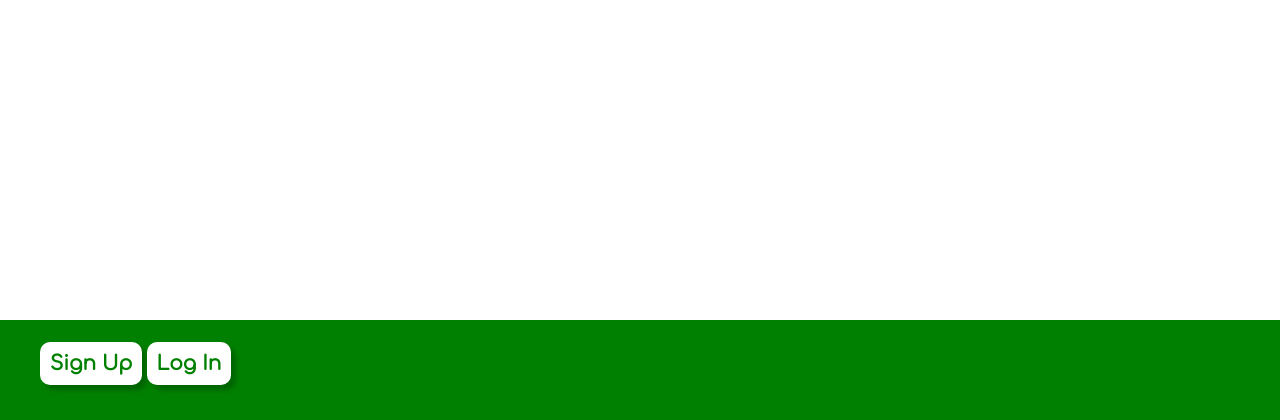
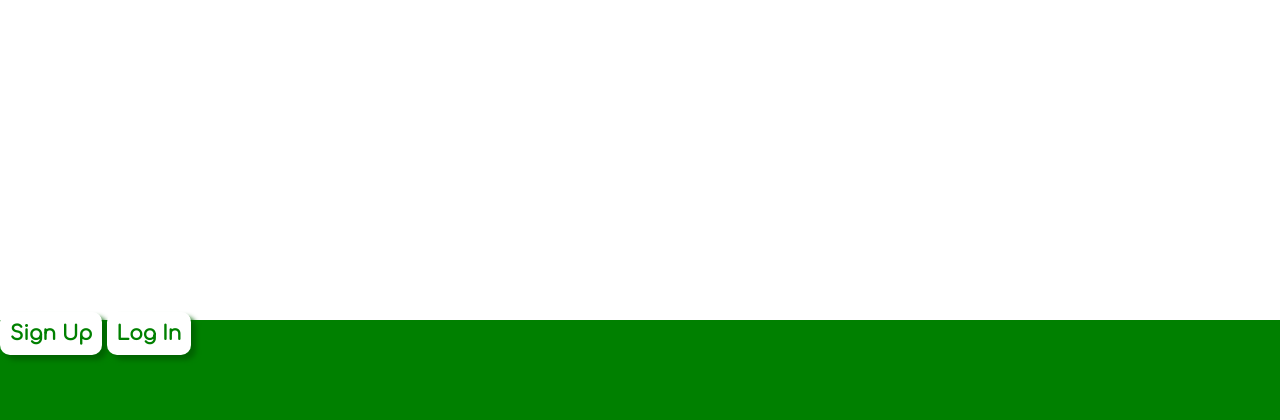
Before and after one commit to nhasley/ECO-App-Python, a Django app: page / in a window 1280 px wide. Shown: the part 380-800 px from the top of the page. Run offline with Django 3.2, Linux system fonts and the light colour scheme; data that the repository does not hold is empty; some libraries are stand-ins or nearby versions.

Commit message:
working on signup/login buttons

```diff
--- a/main_app/templates/base.html
+++ b/main_app/templates/base.html
@@ -32,7 +32,7 @@
     {% endblock %}
   </main>
   <footer class="page-footer"
-    style="position: fixed; left: 0; bottom: 0; height: 100px; width: 100%; padding-top: 30px; padding-left: 40px;">
+    style="position: fixed; left: 0; bottom: 0; height: 100px; width: 100%;">
     {% if user.is_authenticated %}
     <ul class="center">
       <li><a href="{%url 'posts'%}" id="textb"><i class="fas fa-camera-retro"
@@ -43,7 +43,7 @@
             style="font-size:40px; color: white; display: flex; justify-content: center;"></i> Profile</a></li>
       {% else %}
       <a href="{% url 'signup' %}" id="textb"
-        style=" padding: 10px; border-radius: 10px; background-color: white; color: green; box-shadow: 5px 5px 5px darkgreen;">Sign
+        style="padding: 10px; border-radius: 10px; background-color: white; color: green; box-shadow: 5px 5px 5px darkgreen;">Sign
         Up</a>
       <a href="{% url 'login' %}" id="textb"
         style="padding: 10px; border-radius: 10px; background-color: white; color: green; box-shadow: 5px 5px 5px darkgreen;">Log
```
